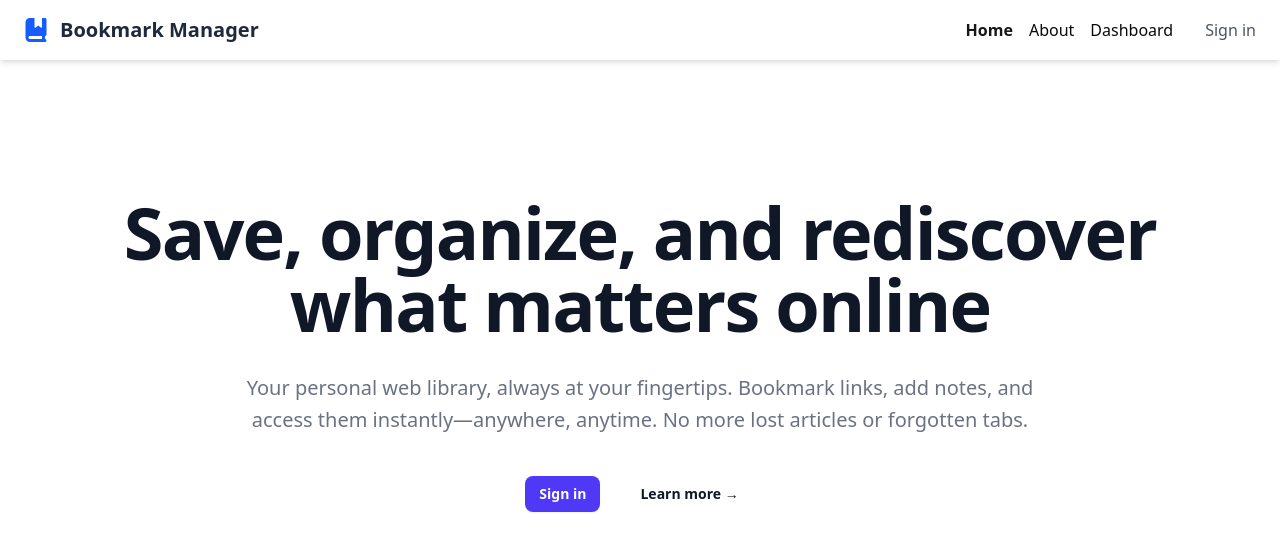
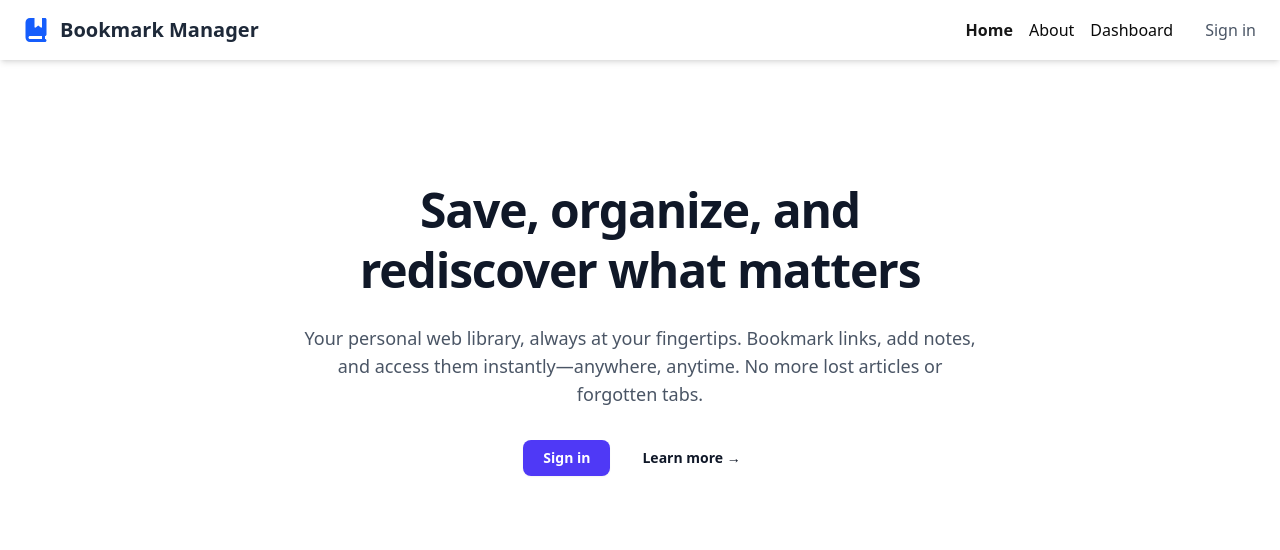
Before and after one commit to Aryandec/bookmark-manager, a Next.js app: page / in a window 1280 px wide. Shown: the top 550 px of the page. Built offline with nearby package versions, Linux system fonts and the light colour scheme.

Commit message:
hero section fixes v2

```diff
--- a/components/herosection.jsx
+++ b/components/herosection.jsx
@@ -3,31 +3,31 @@ import Link from "next/link";
 
 const HeroSection = () => {
   return (
-    <div className="relative isolate px-6 pt-14 lg:px-8">
-      <div className="text-center">
-        <h1 className="text-5xl font-semibold tracking-tight text-balance text-gray-900 sm:text-7xl">
-          Save, organize, and rediscover <br /> what matters online
+    <div className="relative isolate px-4 pt-10 sm:px-6 lg:px-8">
+      <div className="text-center max-w-2xl mx-auto">
+        <h1 className="text-4xl sm:text-4xl md:text-5xl font-semibold tracking-tight text-gray-900 leading-tight">
+          <span className="block">Save, organize, and</span>
+          <span className="block">rediscover what matters</span>
         </h1>
-        <p className="mt-8 text-lg font-medium text-pretty text-gray-500 sm:text-xl/8">
+        <p className="mt-6 text-base sm:text-lg text-gray-600">
           Your personal web library, always at your fingertips. Bookmark links,
-          add notes, and
-          <br />
-          access them instantly—anywhere, anytime. No more lost articles or
+          add notes, and access them instantly—anywhere, anytime. No more lost articles or
           forgotten tabs.
         </p>
-        <div className="mt-10 flex items-center justify-center gap-x-6">
-          <Button className="rounded-md bg-indigo-600 px-3.5 py-2.5 text-sm font-semibold text-white shadow-xs hover:bg-indigo-500 focus-visible:outline-2 focus-visible:outline-offset-2 focus-visible:outline-indigo-600">
-            <Link href="/sign-in">Sign in</Link>
-          </Button>
-          <Button
-            variant="ghost"
-            className="text-sm/6 font-semibold text-gray-900"
-          >
-            <Link href="/about">
-              {" "}
-              Learn more <span aria-hidden="true">→</span>
-            </Link>
-          </Button>
+        <div className="mt-8 flex flex-col sm:flex-row items-center justify-center gap-4">
+          <Link href="/sign-in">
+            <Button className="w-full sm:w-auto rounded-md bg-indigo-600 px-5 py-2.5 text-sm font-semibold text-white hover:bg-indigo-500">
+              Sign in
+            </Button>
+          </Link>
+          <Link href="/about">
+            <Button
+              variant="ghost"
+              className="w-full sm:w-auto text-sm font-semibold text-gray-900"
+            >
+              Learn more →
+            </Button>
+          </Link>
         </div>
       </div>
     </div>
```
